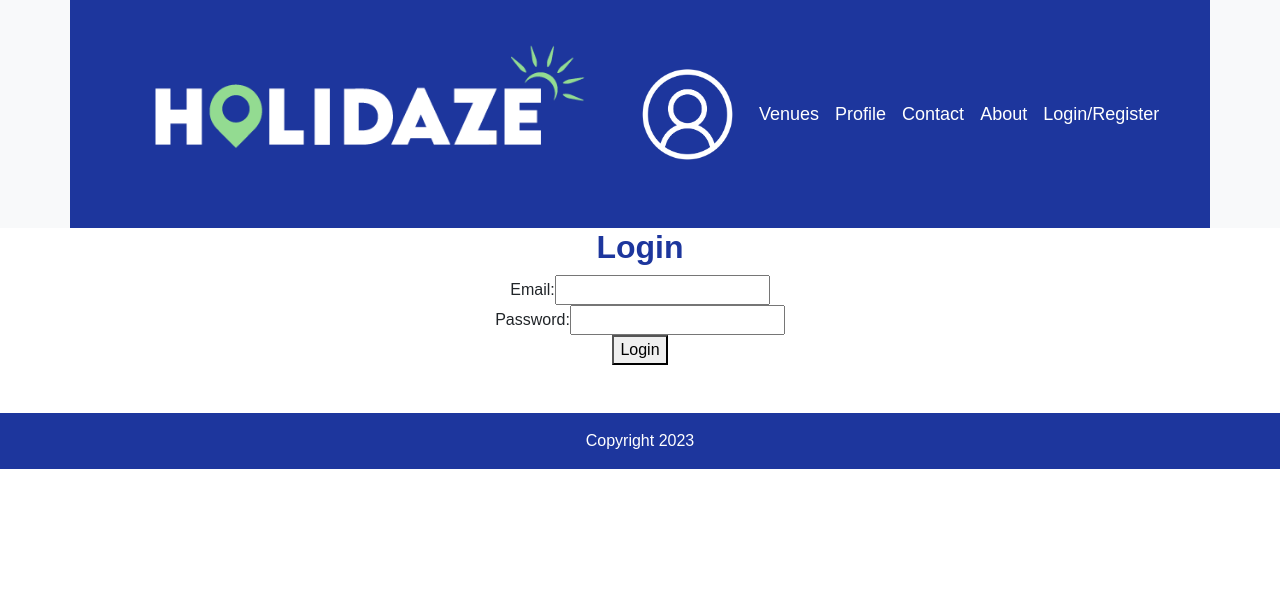
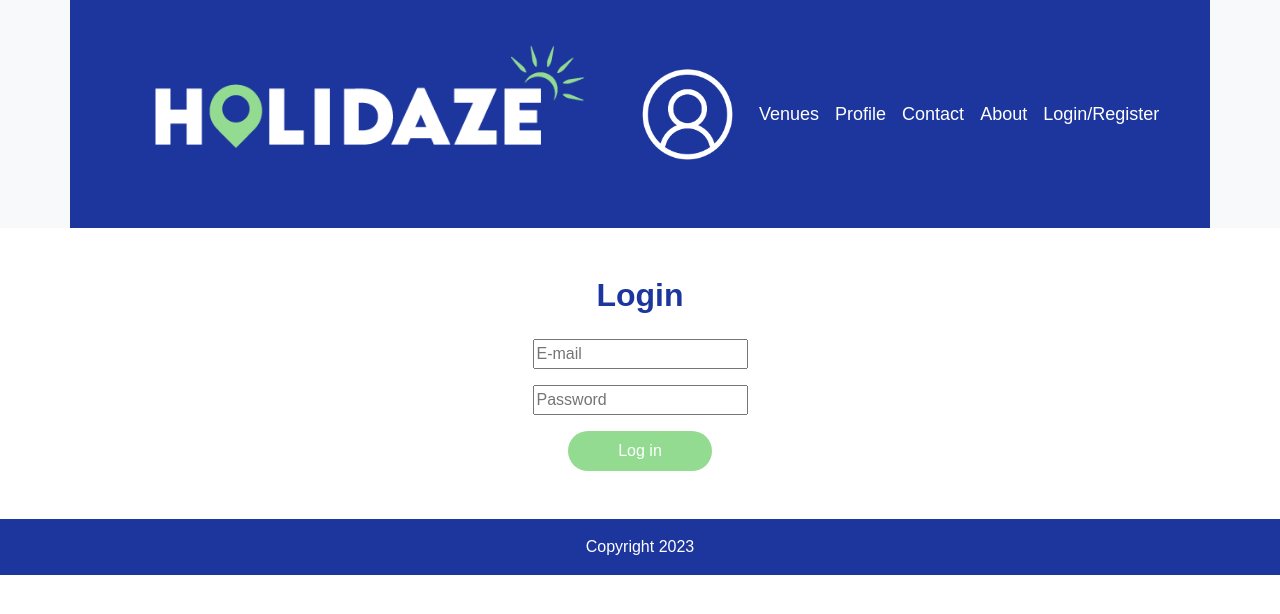
Before and after one commit to oBraenna91/project-exam-2-holidaze, a React (Create React App) app: page /login in a window 1280 px wide. Shown: the top 614 px of the page. Built offline with nearby package versions, Linux system fonts and the light colour scheme; no server answers; a web font is replaced by a local one.

Commit message:
Update index.jsx

```diff
--- a/src/components/login-form/index.jsx
+++ b/src/components/login-form/index.jsx
@@ -1,6 +1,7 @@
 import React, { useState } from 'react';
 import loginUser from '../../hooks/auth/login';
 import { extractLoginData } from '../../helpers/login';
+import CustomButton from '../button';
 
 export function LoginForm() {
     const [email, setEmail] = useState('');
@@ -12,8 +13,7 @@ export function LoginForm() {
       try {
         const loginData = extractLoginData(email, password);
         await loginUser(loginData)
-
-        // Other handling as needed, such as redirecting the user
+        window.location.href='/profile';
       } catch (error) {
         console.error('Error logging in:', error);
       }
@@ -21,19 +21,31 @@ export function LoginForm() {
 
     return (
       <div>
-        <h2>Login</h2>
+        <h2 className="mt-5">Login</h2>
         <form onSubmit={handleSubmit}>
           <label>
-            Email:
-            <input type="email" value={email} onChange={(e) => setEmail(e.target.value)} />
+            <input
+            className="mt-3"
+            type="email"
+            value={email}
+            onChange={(e) => setEmail(e.target.value)}
+            placeholder="E-mail"/>
           </label>
           <br />
           <label>
-            Password:
-            <input type="password" value={password} onChange={(e) => setPassword(e.target.value)} />
+            <input
+            className="my-3"
+            type="password"
+            value={password}
+            onChange={(e) => setPassword(e.target.value)}
+            placeholder="Password"
+            />
           </label>
           <br />
-          <button type="submit">Login</button>
+          <CustomButton
+          label="Log in"
+          onClick={handleSubmit}
+          />
         </form>
       </div>
     );
```
